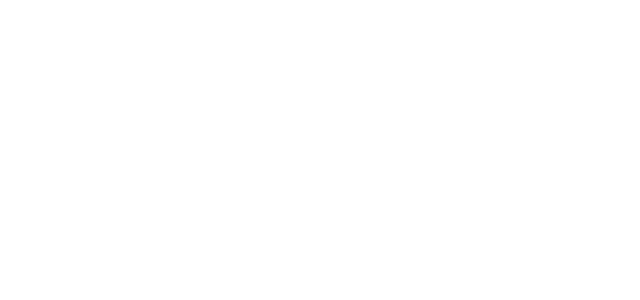
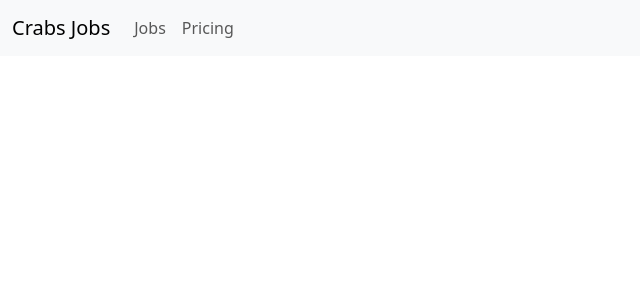
Before and after one commit to alexander784/Jobless-corner, a React (Create React App) app: page / in a window 1280 px wide. Shown: the top 300 px of the page, without its empty margins (0-640 px from the left). Built offline with nearby package versions, Linux system fonts and the light colour scheme.

Commit message:
INstall bootstrap

```diff
--- a/package.json
+++ b/package.json
@@ -6,7 +6,9 @@
     "@testing-library/jest-dom": "^5.17.0",
     "@testing-library/react": "^13.4.0",
     "@testing-library/user-event": "^13.5.0",
+    "bootstrap": "^5.3.3",
     "react": "^18.3.1",
+    "react-bootstrap": "^2.10.2",
     "react-dom": "^18.3.1",
     "react-scripts": "5.0.1",
     "web-vitals": "^2.1.4"
--- a/public/index.html
+++ b/public/index.html
@@ -15,6 +15,9 @@
       user's mobile device or desktop. See https://developers.google.com/web/fundamentals/web-app-manifest/
     -->
     <link rel="manifest" href="%PUBLIC_URL%/manifest.json" />
+    <link href="https://cdn.jsdelivr.net/npm/bootstrap@5.3.3/dist/css/bootstrap.min.css" rel="stylesheet" integrity="sha384-QWTKZyjpPEjISv5WaRU9OFeRpok6YctnYmDr5pNlyT2bRjXh0JMhjY6hW+ALEwIH" crossorigin="anonymous">
+    <script src="https://cdn.jsdelivr.net/npm/@popperjs/core@2.11.8/dist/umd/popper.min.js" integrity="sha384-I7E8VVD/ismYTF4hNIPjVp/Zjvgyol6VFvRkX/vR+Vc4jQkC+hVqc2pM8ODewa9r" crossorigin="anonymous"></script>
+<script src="https://cdn.jsdelivr.net/npm/bootstrap@5.3.3/dist/js/bootstrap.min.js" integrity="sha384-0pUGZvbkm6XF6gxjEnlmuGrJXVbNuzT9qBBavbLwCsOGabYfZo0T0to5eqruptLy" crossorigin="anonymous"></script>
     <!--
       Notice the use of %PUBLIC_URL% in the tags above.
       It will be replaced with the URL of the `public` folder during the build.
--- a/src/App.js
+++ b/src/App.js
@@ -1,8 +1,14 @@
 import './App.css';
+import NavBar from './components/Layout/NavBar';
+import Nav from 'react-bootstrap/Nav';
+import 'bootstrap/dist/css/bootstrap.min.css';
+
+
 
 function App() {
   return (
     <>
+    <NavBar />
 
     </>
   );
--- /dev/null
+++ b/src/components/Layout/NavBar.js
@@ -0,0 +1,31 @@
+import React from 'react'
+
+
+const NavBar = () => {
+  return (
+    <nav class="navbar navbar-expand-lg bg-body-tertiary">
+    <div class="container-fluid">
+      <a class="navbar-brand" href="#">Crabs Jobs</a>
+      <button class="navbar-toggler" type="button" data-bs-toggle="collapse" data-bs-target="#navbarNav" aria-controls="navbarNav" aria-expanded="false" aria-label="Toggle navigation">
+        <span class="navbar-toggler-icon"></span>
+      </button>
+      <div class="collapse navbar-collapse" id="navbarNav">
+        <ul class="navbar-nav">
+          {/* <li class="nav-item">
+            <a class="nav-link active" aria-current="page" href="#">Home</a>
+          </li> */}
+          <li class="nav-item">
+            <a class="nav-link" href="#">Jobs</a>
+          </li>
+          <li class="nav-item">
+            <a class="nav-link" href="#">Pricing</a>
+          </li>
+
+        </ul>
+      </div>
+    </div>
+  </nav>
+  )
+}
+
+export default NavBar;
```
Also changed, not shown: 1 other file (tests, documents, lock files or other folders).
